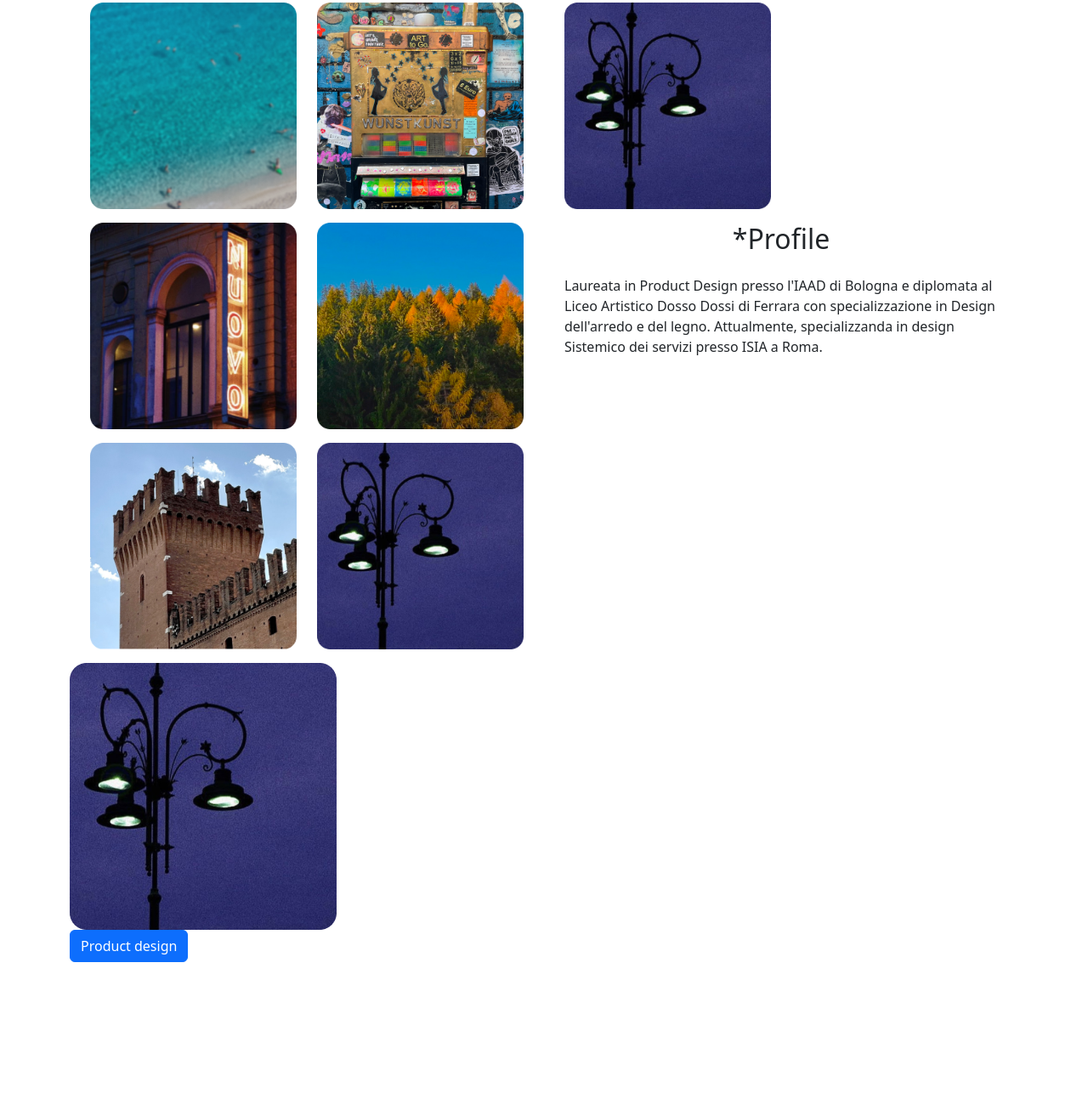
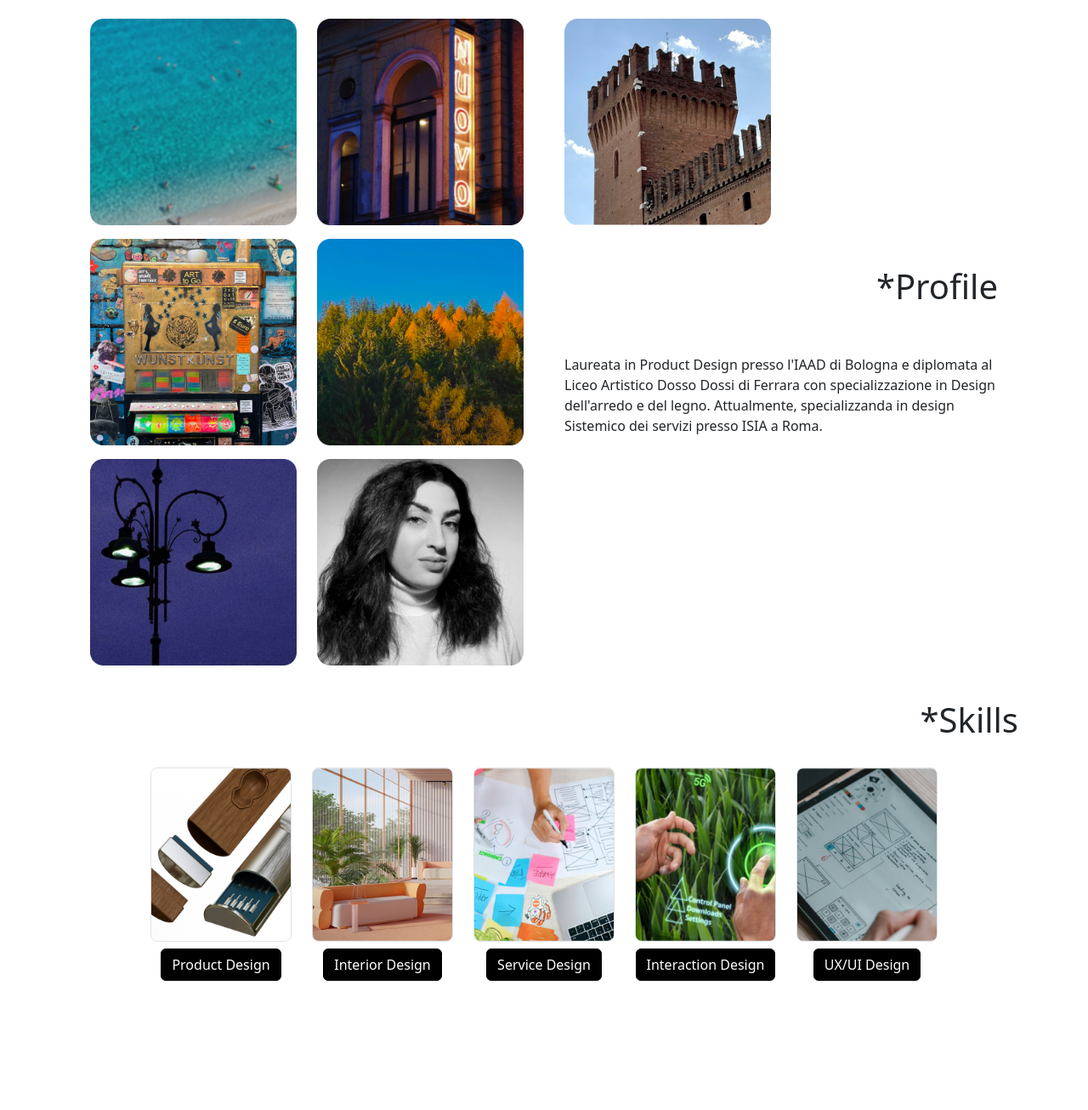
Before and after one commit to FedeS99/Fede_sero_2024, a plain HTML site: page SERO_kit_04/Index.html in a window 1280 px wide. Shown: the part 783-2089 px from the top of the page at 85% size. Before the commit the page ends 2051 px from the top, so only its background shows below. Drawn offline with nearby package versions, Linux system fonts and the light colour scheme.

Commit message:
collapse of skills

```diff
--- a/SERO_kit_04/Index.html
+++ b/SERO_kit_04/Index.html
@@ -4,9 +4,22 @@
     <meta charset="UTF-8">
     <meta name="viewport" content="width=device-width, initial-scale=1.0">
     <title>Document</title>
-    <link rel="stylesheet" href="custom.css">
     <!-- Bootstrap CSS -->
     <link href="https://cdn.jsdelivr.net/npm/bootstrap@5.3.0-alpha1/dist/css/bootstrap.min.css" rel="stylesheet">
+    <link rel="stylesheet" href="custom.css">
+    <style>
+        .collapse-content {
+            max-width: 100%; /* Assicura che il contenuto del collapse non superi la larghezza della colonna */
+        }
+        .skills-container {
+            display: flex;
+            flex-wrap: wrap;
+            justify-content: center;
+        }
+        .skills-item {
+            text-align: center; /* Centra il testo e gli elementi all'interno della colonna */
+        }
+    </style>
 </head>
 <body>
     <section id="Home" class="container">
@@ -52,10 +65,9 @@
         <!-- Sezione Foto Personale -->
         <div id="foto-personale" class="container-fluid p-0 m-0">
             <div class="d-none d-md-grid container h-50">
-                <div class="row align-items-center align-self-center justify-content-evenly ">
+                <div class="row align-items-center align-self-center justify-content-evenly">
                     <div class="col d-flex justify-content-center">
                         <img src="images/foto_citazione.jpg" alt="Foto Personale" class="rounded-3" height="50%" width="50%">
-
                     </div>
                     <p class="col">
                         “Creare soluzioni significative e sostenibili, con l'obiettivo di generare un impatto positivo nella società.”
@@ -67,8 +79,6 @@
                 <img src="images/foto_citazione2.jpg" alt="Foto Personale" class="border rounded-3">
             </div>
         </div>
-
-
     </section>
 
     <section id="Profile" class="container">
@@ -84,22 +94,22 @@
                                     <img src="images/P_1.png" class="img-fluid" alt="Immagine 1">
                                 </div>
                                 <div class="row mb-3">
-                                <img src="images/P_2.png" class="img-fluid" alt="Immagine 2">
+                                    <img src="images/P_4.png" class="img-fluid" alt="Immagine 2">
                                 </div>
                                 <div class="row mb-3">
-                                <img src="images/P_3.png" class="img-fluid" alt="Immagine 3">
+                                    <img src="images/P_6.png" class="img-fluid" alt="Immagine 3">
                                 </div>
                             </div>
                             <!-- Colonna 2 del primo container -->
                             <div class="col">
                                 <div class="row mb-3">
-                                <img src="images/P_4.png" class="img-fluid" alt="Immagine 4">
+                                    <img src="images/P_2.png" class="img-fluid" alt="Immagine 4">
                                 </div>
                                 <div class="row mb-3">
                                     <img src="images/P_5.png" class="img-fluid" alt="Immagine 5">
                                 </div>
                                 <div class="row mb-3">
-                                <img src="images/P_6.png" class="img-fluid" alt="Immagine 6">
+                                    <img src="images/P_7_io.png" class="img-fluid" alt="Immagine 6">
                                 </div>
                             </div>
                         </div>
@@ -113,7 +123,7 @@
                         <div class="row">
                             <!-- Colonna 1 (Immagine) -->
                             <div class="col-6">
-                            <img src="images/P_6.png" class="img-fluid" alt="Immagine 7">
+                                <img src="images/P_3.png" class="img-fluid" alt="Immagine 7">
                             </div>
                             <!-- Colonna 2 (Spazio vuoto) -->
                             <div class="col-6">
@@ -121,12 +131,10 @@
                             </div>
                         </div>
 
-
-
                         <!-- Seconda riga: h2 che occupa tutta la larghezza -->
-                        <div class="row mt-3">
+                        <div class="row mt-5 mb-5">
                             <div class="col-12">
-                                <h2 class="text-center">*Profile</h2>
+                                <h2 class="text-end">*Profile</h2>
                             </div>
                         </div>
 
@@ -142,52 +150,136 @@
                     </div>
                 </div>
             </div>
+        </div>
     </section>
 
-    <section id="Skills" class="container">
-        <div class="col-6">
-            <img src="images/P_6.png" class="img-fluid" alt="Immagine 7">
+        <section id="skills">
+            <div class="container">
+            <!-- Titolo -->
+            <div class="row">
+                <div class="col-12 mb-4 mt-4">
+                <h2 class="text-end">*Skills</h2>
+                </div>
             </div>
 
+            <!-- Righe di colonne -->
+            <div class="row justify-content-center">
+                <!-- Colonna 1 -->
+                <div class="col-6 col-md-2 mb-1 mb-md-3 d-flex flex-column align-items-center skills-item">
+                <img src="images/skills 1.png" class="img-fluid border rounded-3" alt="Skills product">
                 <p>
-        <button class="btn btn-primary" type="button" data-bs-toggle="collapse" data-bs-target="#collapseWidthExample"  aria-controls="collapseWidthExample">
-            Product design
+                    <button class="btn btn-primary mt-2" type="button" data-bs-toggle="collapse" data-bs-target="#collapseProduct" aria-controls="collapseProduct">
+                    Product Design
                     </button>
                 </p>
                 <div style="min-height: 120px;">
-        <div class="collapse collapse-horizontal" id="collapseWidthExample">
-            <div class="card card-body" style="width: 300px;">
+                    <div class="collapse collapse-horizontal" id="collapseProduct">
+                    <div class="card card-body collapse-content">
                         Esperto in modellazione 3D, disegno geometrico, renderizzazione e ingegnerizzazione del prodotto.
                     </div>
                     </div>
                 </div>
+                </div>
 
-    </section>
+                <!-- Colonna 2 -->
+                <div class="col-6 col-md-2 mb-1 mb-md-3 d-flex flex-column align-items-center skills-item">
+                <img src="images/skills 2.png" class="img-fluid border rounded-3" alt="Skills interior">
+                <p>
+                    <button class="btn btn-primary mt-2" type="button" data-bs-toggle="collapse" data-bs-target="#collapseInterior" aria-controls="collapseInterior">
+                    Interior Design
+                    </button>
+                </p>
+                <div style="min-height: 120px;">
+                    <div class="collapse collapse-horizontal" id="collapseInterior">
+                    <div class="card card-body collapse-content">
+                        Esperto in design degli interni, ottimizzazione degli spazi e creazione di ambienti funzionali e esteticamente gradevoli.
+                    </div>
+                    </div>
+                </div>
+                </div>
 
-    <section id="Project" class="">
-        <nav>
+                <!-- Colonna 3 -->
+                <div class="col-6 col-md-2 mb-1 mb-md-3 d-flex flex-column align-items-center skills-item">
+                <img src="images/skills 3.png" class="img-fluid border rounded-3" alt="Skills service">
+                <p>
+                    <button class="btn btn-primary mt-2" type="button" data-bs-toggle="collapse" data-bs-target="#collapseService" aria-controls="collapseService">
+                    Service Design
+                    </button>
+                </p>
+                <div style="min-height: 120px;">
+                    <div class="collapse collapse-horizontal" id="collapseService">
+                    <div class="card card-body collapse-content">
+                        Esperto in design dei servizi, analisi e miglioramento dei processi per una migliore esperienza utente.
+                    </div>
+                    </div>
+                </div>
+                </div>
 
-        </nav>
-        <div id="Odissea del caffè">
+                <!-- Colonna 4 -->
+                <div class="col-6 col-md-2 mb-3 d-flex flex-column align-items-center skills-item">
+                <img src="images/skills 4.png" class="img-fluid border rounded-3" alt="Skills interaction">
+                <p>
+                    <button class="btn btn-primary mt-2" type="button" data-bs-toggle="collapse" data-bs-target="#collapseInteraction" aria-controls="collapseInteraction">
+                    Interaction Design
+                    </button>
+                </p>
+                <div style="min-height: 120px;">
+                    <div class="collapse collapse-horizontal" id="collapseInteraction">
+                    <div class="card card-body collapse-content">
+                        Esperto in design dell'interazione, creazione di interfacce utente intuitive e coinvolgenti.
+                    </div>
+                    </div>
+                </div>
+                </div>
 
+                <!-- Colonna 5 -->
+                <div class="col-6 col-md-2 mb-3 d-flex flex-column align-items-center skills-item">
+                <img src="images/skills 5.png" class="img-fluid border rounded-3" alt="Skills UX/UI">
+                <p>
+                    <button class="btn btn-primary mt-2" type="button" data-bs-toggle="collapse" data-bs-target="#collapseUXUI" aria-controls="collapseUXUI">
+                    UX/UI Design
+                    </button>
+                </p>
+                <div style="min-height: 120px;">
+                    <div class="collapse collapse-horizontal" id="collapseUXUI">
+                    <div class="card card-body collapse-content">
+                        Esperto in design UX/UI, creazione di esperienze utente eccezionali e interfacce grafiche accattivanti.
                     </div>
-        <div id="Repairo X">
-
                     </div>
-        <div id="Il cibo è giusto">
-
                 </div>
-        <div id="Aboca farmacie">
-
                 </div>
-        <div id="S-nap">
-
+            </div>
             </div>
         </section>
 
-    <section id="Contact" class="">
 
+
+    <section id="Project">
+        <nav>
+            <!-- Project navigation (empty) -->
+        </nav>
+        <div id="Odissea del caffè">
+            <!-- Project content (empty) -->
+        </div>
+        <div id="Repairo X">
+            <!-- Project content (empty) -->
+        </div>
+        <div id="Il cibo è giusto">
+            <!-- Project content (empty) -->
+        </div>
+        <div id="Aboca farmacie">
+            <!-- Project content (empty) -->
+        </div>
+        <div id="S-nap">
+            <!-- Project content (empty) -->
+        </div>
     </section>
 
+    <section id="Contact">
+        <!-- Contact section (empty) -->
+    </section>
+
+    <!-- Bootstrap JS (include Popper.js) -->
+    <script src="https://cdn.jsdelivr.net/npm/bootstrap@5.3.0-alpha1/dist/js/bootstrap.bundle.min.js"></script>
 </body>
 </html>
```
Also changed, not shown: SERO_kit_04/Index_esame copy 2.html (indentation only), SERO_kit_04/Style.css (renamed from SERO_kit_04/Style_esame copy.css), SERO_kit_04/images/skills 1.png (added), SERO_kit_04/images/skills 2.png (added), SERO_kit_04/images/skills 3.png (added), SERO_kit_04/images/skills 4.png (added), SERO_kit_04/images/skills 5.png (added). Lines whose indentation alone changed are shown as unchanged.
